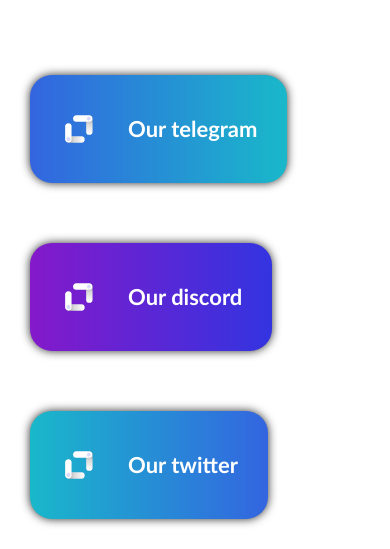
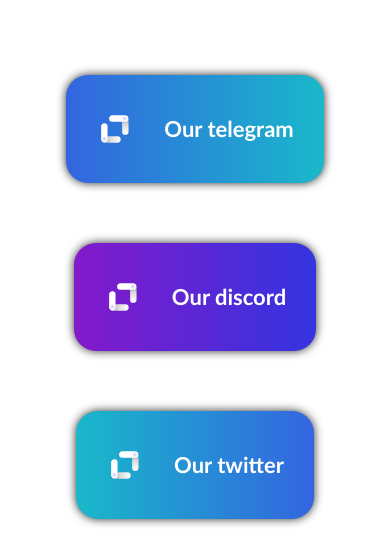
Before and after one commit to tkachas/nft-onepage, a plain HTML site: page index.html in a window 390 px wide. Shown: the part 2136-2685 px from the top of the page. Drawn offline with Linux system fonts and the light colour scheme.

Commit message:
buttons align (mobile)

```diff
--- a/css/style.css
+++ b/css/style.css
@@ -231,6 +231,9 @@ a.to-top.active:active {
     }
     p#links {
         align-self: center;
+        display: flex;
+        align-items: center;
+        flex-direction: column;
     }
 
 }
```
Also changed, not shown: index.html (+0 -7 lines).
